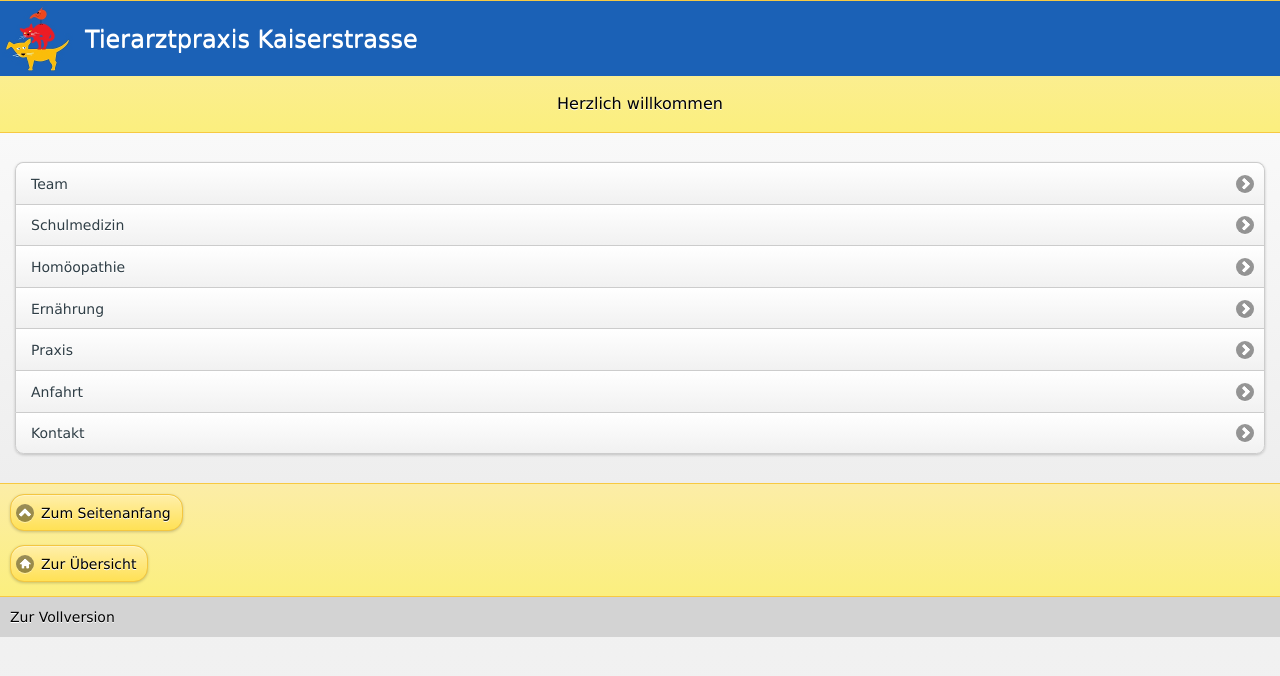
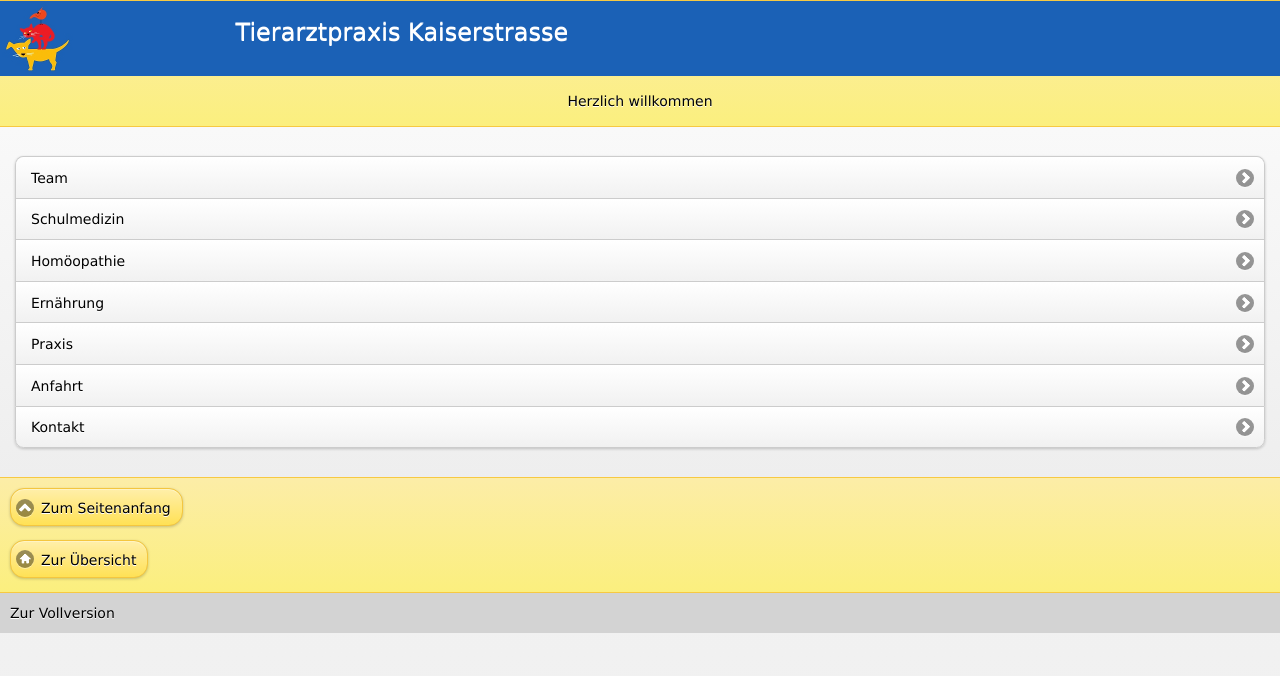
Before and after one commit to richardtraindl/tierarztpraxis-kaiserstrasse.at, a Jekyll site: the page built from m/index.html, in a window 1280 px wide. Shown: the top 676 px of the page. Built offline with Jekyll 4.4.1, drawn with Linux system fonts in a browser that asks for light colours.

Commit message:
organize css

```diff
--- a/_includes/anfahrt.html
+++ b/_includes/anfahrt.html
@@ -32,7 +32,7 @@
 
 		<div style="clear:both" class="bottom_20px"></div>
 
-		<figure class="wiengv">
+		<figure class="map">
 			{% if page.id == "anfahrt" %}
 				<a class="gallery" href="/img/plan_640x640.png">
 					<img src="/img/plan_640x640.png" alt="Plan">
--- a/_includes/m_header.html
+++ b/_includes/m_header.html
@@ -5,7 +5,7 @@
 					<div class="div-cell">
 						<a href="#index"><img src="/img/logo_75x75.png"></a>
 					</div>
-					<div id="header-text" class="div-cell">
+					<div class="div-cell">
 						<h1><a href="#index">Tierarztpraxis Kaiserstrasse</a></h1>
 					</div>
 				</div>
--- a/_layouts/desktop.html
+++ b/_layouts/desktop.html
@@ -5,7 +5,9 @@
 	<head>
 		<meta charset="utf-8">
 
-		<link rel="stylesheet" href="style.css">
+		<link rel="stylesheet" href="/style.css">
+
+		<link rel="stylesheet" href="/desktop.css">
 
 		<link rel="stylesheet" href="/script/colorbox/colorbox.css">
 
--- a/_layouts/mobile.html
+++ b/_layouts/mobile.html
@@ -7,7 +7,9 @@
 
 		<meta name="viewport" content="width=device-width, initial-scale=1">
 
-		<link rel="stylesheet" href="/m/style.css">
+		<link rel="stylesheet" href="/style.css">
+
+		<link rel="stylesheet" href="/m/mobile.css">
 
 		<link rel="stylesheet" href="/m/jquery.mobile-1.3.1.css">
 
--- a/m/index.html
+++ b/m/index.html
@@ -7,10 +7,11 @@
 		<div id="index" data-role="page">
 			<div data-role="header" data-theme="e">
 				{% include m_header.html %}
-				<h1 data-ajax="false" class="even">Herzlich willkommen</h1>
+				<h1 data-ajax="false">Herzlich willkommen</h1>
 			</div><!-- /header -->
 
 			<div data-role="content" data-theme="c">
+				<article id="index" class="mobile">
 					<ul data-role="listview" data-inset="true">
 						<li><a href="#team">Team</a></li>
 						<li><a href="#schulmedizin">Schulmedizin</a></li>
@@ -20,9 +21,10 @@
 						<li><a href="#anfahrt">Anfahrt</a></li>
 						<li><a href="#kontakt">Kontakt</a></li>
 					</ul>
+				</article>
 			</div><!-- /content -->
 
-			<div data-role="footer" data-theme="e" data-type="horizontal" class="custom-footer1">
+			<div data-role="footer" data-theme="e" data-type="horizontal" class="footer1">
 				<a href="#index" data-ajax="false" data-role="button" data-icon="arrow-u">Zum Seitenanfang</a>
 
 				<div class="bottom_10px"></div>
@@ -30,7 +32,7 @@
 				<a href="#index" data-ajax="false" data-role="button" data-icon="home">Zur Übersicht</a>
 			</div><!-- /footer -->
 
-			<footer class="custom-footer2">
+			<footer class="footer2">
 				<p>
 					<a href="/" data-ajax="false">Zur Vollversion</a>
 				</p>
@@ -41,14 +43,14 @@
 		<div id="team" data-role="page">
 			<div data-role="header" data-theme="e">
 				{% include m_header.html %}
-				<h1 class="even">Team</h1>
+				<h1>Team</h1>
 			</div><!-- /header -->
 
 			<div data-role="content" data-theme="c">
 				{% include team.html %}
 			</div><!-- /content -->
 
-			<div data-role="footer" data-theme="e" data-type="horizontal" class="custom-footer1">
+			<div data-role="footer" data-theme="e" data-type="horizontal" class="footer1">
 				<a href="#team" data-ajax="false" data-role="button" data-icon="arrow-u">Zum Seitenanfang</a>
 
 				<div class="bottom_10px"></div>
@@ -56,7 +58,7 @@
 				<a href="#index" data-role="button" data-icon="home">Zur Übersicht</a>
 			</div><!-- /footer -->
 
-			<footer class="custom-footer2">
+			<footer class="footer2">
 				<p><a href="/" data-ajax="false">Zur Vollversion</a></p>
 			</footer>
 		</div><!-- /page -->
@@ -65,14 +67,14 @@
 		<div id="schulmedizin" data-role="page">
 			<div data-role="header"data-theme="e">
 				{% include m_header.html %}
-				<h1 class="even">Schulmedizin</h1>
+				<h1>Schulmedizin</h1>
 			</div><!-- /header -->
 
 			<div data-role="content" data-theme="c">
 				{% include schulmedizin.html %}
 			</div><!-- /content -->
 
-			<div data-role="footer" data-theme="e" data-type="horizontal" class="custom-footer1">
+			<div data-role="footer" data-theme="e" data-type="horizontal" class="footer1">
 				<a href="#schulmedizin" data-ajax="false" data-role="button" data-icon="arrow-u">Zum Seitenanfang</a>
 
 				<div class="bottom_10px"></div>
@@ -80,7 +82,7 @@
 				<a href="#index" data-role="button" data-icon="home">Zur Übersicht</a>
 			</div><!-- /footer -->
 
-			<footer class="custom-footer2">
+			<footer class="footer2">
 				<p><a href="/" data-ajax="false">Zur Vollversion</a></p>
 			</footer>
 		</div><!-- /page -->
@@ -89,14 +91,14 @@
 		<div id="homoeopathie" data-role="page">
 			<div data-role="header" data-theme="e">
 				{% include m_header.html %}
-				<h1 class="even">Homöopathie</h1>
+				<h1>Homöopathie</h1>
 			</div><!-- /header -->
 
 			<div data-role="content" data-theme="c">
 				{% include homoeopathie.html %}
 			</div><!-- /content -->
 
-			<div data-role="footer" data-theme="e" data-type="horizontal" class="custom-footer1">
+			<div data-role="footer" data-theme="e" data-type="horizontal" class="footer1">
 				<a href="#homoeopathie" data-ajax="false" data-role="button" data-icon="arrow-u">Zum Seitenanfang</a>
 
 				<div class="bottom_10px"></div>
@@ -104,7 +106,7 @@
 				<a href="#index" data-role="button" data-icon="home">Zur Übersicht</a>
 			</div><!-- /footer -->
 
-			<footer class="custom-footer2">
+			<footer class="footer2">
 				<p><a href="/" data-ajax="false">Zur Vollversion</a></p>
 			</footer>
 		</div><!-- /page -->
@@ -113,14 +115,14 @@
 		<div id="ernaehrung" data-role="page">
 			<div data-role="header"data-theme="e">
 				{% include m_header.html %}
-				<h1 class="even">Ernährung</h1>
+				<h1>Ernährung</h1>
 			</div><!-- /header -->
 
 			<div data-role="content" data-theme="c">
 				{% include ernaehrung.html %}
 			</div><!-- /content -->
 
-			<div data-role="footer" data-theme="e" data-type="horizontal" class="custom-footer1">
+			<div data-role="footer" data-theme="e" data-type="horizontal" class="footer1">
 				<a href="#ernaehrung" data-ajax="false" data-role="button" data-icon="arrow-u">Zum Seitenanfang</a>
 
 				<div class="bottom_10px"></div>
@@ -128,7 +130,7 @@
 				<a href="#index" data-role="button" data-icon="home">Zur Übersicht</a>
 			</div><!-- /footer -->
 
-			<footer class="custom-footer2">
+			<footer class="footer2">
 				<p><a href="/" data-ajax="false">Zur Vollversion</a></p>
 			</footer>
 		</div><!-- /page -->
@@ -137,14 +139,14 @@
 		<div id="praxis" data-role="page">
 			<div data-role="header"data-theme="e">
 				{% include m_header.html %}
-				<h1 class="even">Praxis</h1>
+				<h1>Praxis</h1>
 			</div><!-- /header -->
 
 			<div data-role="content" data-theme="c">
 				{% include praxis.html %}
 			</div><!-- /content -->
 
-			<div data-role="footer" data-theme="e" data-type="horizontal" class="custom-footer1">
+			<div data-role="footer" data-theme="e" data-type="horizontal" class="footer1">
 				<a href="#praxis" data-ajax="false" data-role="button" data-icon="arrow-u">Zum Seitenanfang</a>
 
 				<div class="bottom_10px"></div>
@@ -152,7 +154,7 @@
 				<a href="#index" data-role="button" data-icon="home">Zur Übersicht</a>
 			</div><!-- /footer -->
 
-			<footer class="custom-footer2">
+			<footer class="footer2">
 				<p><a href="/" data-ajax="false">Zur Vollversion</a></p>
 			</footer>
 		</div><!-- /page -->
@@ -161,14 +163,14 @@
 		<div id="anfahrt" data-role="page">
 			<div data-role="header" data-theme="e">
 				{% include m_header.html %}
-				<h1 class="even">Anfahrt</h1>
+				<h1>Anfahrt</h1>
 			</div><!-- /header -->
 
 			<div data-role="content" data-theme="c">
 				{% include anfahrt.html %}
 			</div><!-- /content -->
 
-			<div data-role="footer" data-theme="e" data-type="horizontal" class="custom-footer1">
+			<div data-role="footer" data-theme="e" data-type="horizontal" class="footer1">
 				<a href="#anfahrt" data-ajax="false" data-role="button" data-icon="arrow-u">Zum Seitenanfang</a>
 
 				<div class="bottom_10px"></div>
@@ -176,7 +178,7 @@
 				<a href="#index" data-role="button" data-icon="home">Zur Übersicht</a>
 			</div><!-- /footer -->
 
-			<footer class="custom-footer2">
+			<footer class="footer2">
 				<p><a href="/" data-ajax="false">Zur Vollversion</a></p>
 			</footer>
 		</div><!-- /page -->
@@ -185,14 +187,14 @@
 		<div id="kontakt" data-role="page">
 			<div data-role="header" data-theme="e">
 				{% include m_header.html %}
-				<h1 class="even">Kontakt</h1>
+				<h1>Kontakt</h1>
 			</div><!-- /header -->
 
 			<div data-role="content" data-theme="c">
 				{% include m_kontakt.html %}
 			</div><!-- /content -->
 
-			<div data-role="footer" data-theme="e" data-type="horizontal" class="custom-footer1">
+			<div data-role="footer" data-theme="e" data-type="horizontal" class="footer1">
 				<a href="#kontakt" data-ajax="false" data-role="button" data-icon="arrow-u">Zum Seitenanfang</a>
 
 				<div class="bottom_10px"></div>
@@ -200,7 +202,7 @@
 				<a href="#index" data-role="button" data-icon="home">Zur Übersicht</a>
 			</div>
 
-			<footer class="custom-footer2">
+			<footer class="footer2">
 				<p><a href="/" data-ajax="false">Zur Vollversion</a></p>
 			</footer>
 		</div><!-- /page -->
--- /dev/null
+++ b/m/mobile.css
@@ -0,0 +1,70 @@
+
+* {
+	font-family: Verdana, Arial, Helvetica, sans-serif !important;
+	font-size: 14px !important;
+	font-weight: normal !important;
+	line-height: 20px !important;
+	color: black !important;
+	text-align: left;
+}
+
+header {
+	background-color: #1B61B6;
+	vertical-align: middle;
+}
+
+header img {
+	width: 75px;
+	height: 75px;
+}
+
+header h1 {
+	padding: 0px 0px 0px 10px;
+}
+
+header a {
+	font-size: 24px !important;
+	line-height: 32px !important;
+	font-weight: normal !important;
+	color: white !important;
+}
+
+.footer1 {
+	padding: 10px;
+	background-color: #FADB4E;
+}
+
+.footer2 {
+	padding: 10px;
+	background-color: lightgrey;
+}
+
+h1 {
+	padding: 15px 0px !important;
+	margin: 0px !important;
+}
+
+article.mobile section {
+	border-top: 1px solid grey;
+}
+
+article.mobile h2 {
+	background-color: lightgrey;
+}
+
+.contact {
+	white-space:nowrap !important;
+	overflow: visible !important;
+}
+
+.map {
+	width: 320px;
+	height: 320px;
+	padding: 2px 2px 2px 2px;
+	background-color: #8FBC8F;
+}
+
+.map img {
+	width: 320px;
+	height: 320px;
+}
--- a/style.css
+++ b/style.css
@@ -8,7 +8,6 @@
 	font-size: 14px;
 	line-height: 20px;
 	color: black;
-	/* color: #666666; */
 }
 
 html {
@@ -20,7 +19,16 @@
 article, aside, details, figcaption, figure,
 footer, header, hgroup, menu, nav, section {
 	display: block;
-	text-align: justify;
+}
+
+h1 {
+	font-size: 18px;
+	line-height: 26px;
+}
+
+h2 {
+	font-size: 16px;
+	line-height: 24px;
 }
 
 a, a:link, a:visited, a:active, a:focus {
@@ -31,16 +39,31 @@
 	color: #2F4F4F;
 }
 
+table {
+	border-spacing: 0px;
+	border-collapse: collapse;
+	width: 100%;
+}
+
+img {
+	vertical-align: bottom;
+}
+
+li {
+	margin-left: 15px;
+	list-style-type: square;
+}
+
 .div-table {
 	display: table;
-  border-collapse: collapse;
-  height: 100%;
+	border-collapse: collapse;
+	width: 100%;
+	height: 100%;
 }
 
 .div-row {
 	display: table-row;
-  position: relative;
-  height: 100%;
+	height: 100%;
 }
 
 .div-cell {
@@ -48,75 +71,6 @@
 	vertical-align: top;
   height: 100%;
 }
-
-body {
-	background-color: #FFFFBB;
-	background-attachment: scroll; background-repeat: repeat-x;
-	max-width: 1024px;
-	width: 1024px;
-	height: 101%;
-	margin: auto;
-}
-
-header {
-	margin: 15px 0px 15px 0px;
-	background-color: white;
-}
-
-#header-text {
-	padding: 15px 15px 15px 40px;
-	width: 824px;
-}
-
-header img {
-	width: 150px;
-	height: 150px;
-}
-
-header h1 {
-	padding: 30px 0px 20px 0px;
-	font-size: 32px;
-}
-
-header hr{
-	margin: 0px 0px 10px 0px;
-	border: 0;
-	height: 1px;
-	color: #2B2B2B;
-	background-color: #2B2B2B;
-}
-
-header nav a {
-	font-size: 16px;
-	margin: 0px 20px 0px 0px;
-/* padding: 3px;
-	-moz-border-radius: 15px;
-	-webkit-border-radius: 15px;
-	border-radius: 15px; */
-}
-
-#content-wrapper {
-	padding: 40px 16px 30px 16px;
-	background-color: white;
-}
-
-#content {
-	width:	736px;
-	padding: 0px 16px 0px 0px;
-}
-
-#contact {
-	width: 224px;
-	padding: 0px 0px 0px 15px;
-}
-
-/* #contact * {
-	color: #666666;
-} */
-
-h1 { font-size: 18px; }
-
-h2 { font-size: 16px; 	line-height: 24px; }
 
 a.internal-link {
 	color: #1B61B6;
@@ -126,42 +80,8 @@
 	color: blue;
 }
 
-nav#mainnav a {
-	color: white;
-	font-size: 18px;
-}
-
-nav#mainnav a:hover {
-	background-color: transparent;
-	color: #2F4F4F;
-}
-
-nav#mainnav a.mainnav-active {
-	color: black;
-	font-size: 18px;
-}
-
-nav#mainnav a.mainnav-active:hover {
-	background-color: transparent;
-	color: #2F4F4F;
-}
-
 a.nav-active {
 	font-weight: bold;
-}
-
-table {
-	border-spacing: 0px;
-	border-collapse: collapse;
-}
-
-img {
-	vertical-align: bottom;
-}
-
-li {
-	margin-left: 15px;
-	list-style-type: square;
 }
 
 .fbold {
@@ -210,75 +130,10 @@
 	padding-bottom: 30px;
 }
 
-.bottom_40px {
-	padding-bottom: 40px;
-}
-
-article#index {
-	text-align: center;
-}
-
-article#index img {
-	width: 600px;
-	height: 400px;
-}
-
-article#index figure {
-	display: none;
-}
-
-article#index figure.aktiv {
-	display: block;
-}
-
-
-#subnav {
-	width: 192px;
-	padding: 0px 15px 0px 0px;
-}
-
-div.menu-item {
-	padding: 16px 0px 16px 0px;
-}
-
-#subcontent {
-  width: 512px;
-	padding: 0px 0px 0px 16px;
-}
-
-#subcontent section, .inaktiv {
-	display: none;
-}
-
-#subcontent section.aktiv, .aktiv {
-	display: block;
-}
-
-img.small {
-	width: 512px;
-	height: 341px;
-}
-
 img.centered{
 	display: block;
 	margin-left: auto;
 	margin-right: auto
-}
-
-.team-layout {
-	padding: 0px 124px 0px 124px;
-}
-
-.wiengv {
-	width: 480px;
-	height: 480px;
-	padding: 2px 2px 2px 2px;
-	background-color: #8FBC8F;
-}
-
-.wiengv img {
-	width: 480px;
-	height: 480px;
 }
 
 ul.parkgaragen {
```
Also changed, not shown: _includes/header.html (+6 -6 lines), desktop.css (added, +130 -0 lines). Lines whose indentation alone changed are shown as unchanged.
